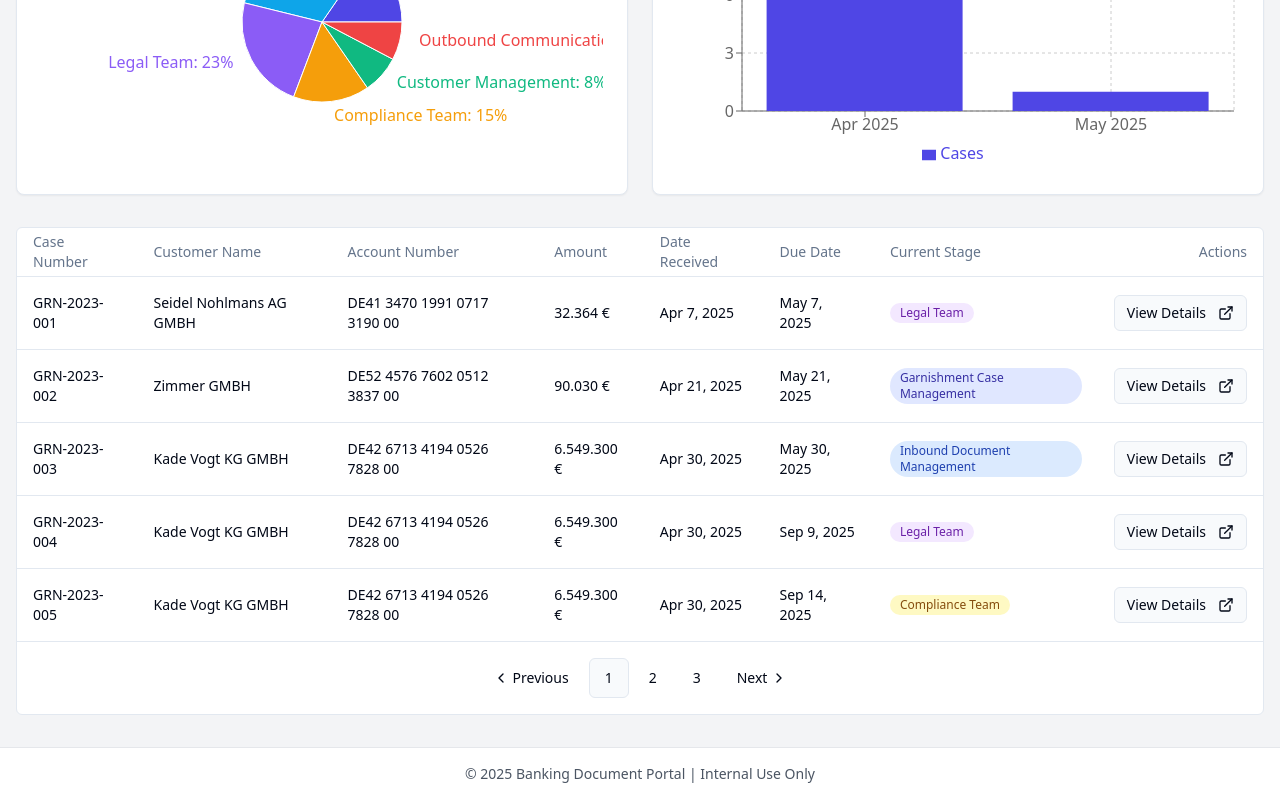
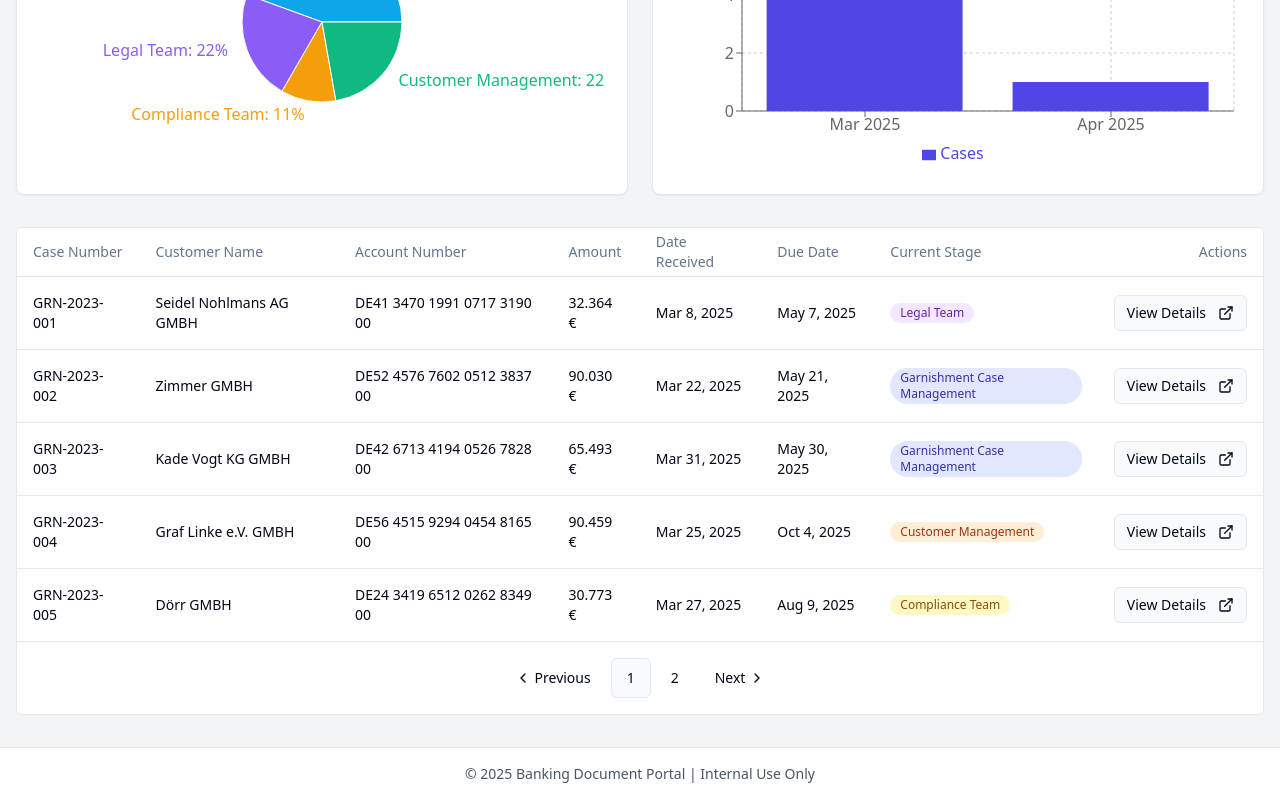
Before and after one commit to msuraj11/garnish-upload-portal, a React (Vite) app: page /garnishment-orders in a window 1280 px wide. Shown: the part 467-1267 px from the top of the page. Built offline with nearby package versions, Linux system fonts and the light colour scheme.

Commit message:
Updated data to make them unique and removed duplicates. Showing piechart mappings only if records are greater than 0%.

```diff
--- a/src/components/GarnishmentCharts.tsx
+++ b/src/components/GarnishmentCharts.tsx
@@ -98,7 +98,7 @@ const GarnishmentCharts = () => {
                 cx="50%"
                 cy="50%"
                 labelLine={false}
-                label={({ name, percent }) => `${name}: ${(percent * 100).toFixed(0)}%`}
+                label={({ name, percent }) => percent ? `${name}: ${(percent * 100).toFixed(0)}%` : ''}
                 outerRadius={80}
                 fill="#8884d8"
                 dataKey="value"
--- a/src/data/sampleGarnishmentOrders.ts
+++ b/src/data/sampleGarnishmentOrders.ts
@@ -1,5 +1,4 @@
-
-import { GarnishmentOrderWithTimeline } from '@/context/GarnishmentContext';
+import {GarnishmentOrderWithTimeline} from "@/context/GarnishmentContext";
 
 // Sample data with updated values and new fields
 export const initialOrders: GarnishmentOrderWithTimeline[] = [
@@ -8,7 +7,7 @@ export const initialOrders: GarnishmentOrderWithTimeline[] = [
     caseNumber: "GRN-2023-001",
     customerName: "Seidel Nohlmans AG GMBH",
     accountNumber: "DE41 3470 1991 0717 3190 00",
-    dateReceived: new Date("2025-04-07T22:00:00.000Z"),
+    dateReceived: new Date("2025-03-08T22:00:00.000Z"),
     dueDate: new Date("2025-05-07T22:00:00.000Z"),
     currentStage: "legal_team",
     amount: 32364,
@@ -23,7 +22,7 @@ export const initialOrders: GarnishmentOrderWithTimeline[] = [
     caseNumber: "GRN-2023-002",
     customerName: "Zimmer GMBH",
     accountNumber: "DE52 4576 7602 0512 3837 00",
-    dateReceived: new Date("2025-04-21T22:00:00.000Z"),
+    dateReceived: new Date("2025-03-22T22:00:00.000Z"),
     dueDate: new Date("2025-05-21T22:00:00.000Z"),
     currentStage: "case_management",
     amount: 90030,
@@ -38,10 +37,10 @@ export const initialOrders: GarnishmentOrderWithTimeline[] = [
     caseNumber: "GRN-2023-003",
     customerName: "Kade Vogt KG GMBH",
     accountNumber: "DE42 6713 4194 0526 7828 00",
-    dateReceived: new Date("2025-04-30T22:00:00.000Z"),
+    dateReceived: new Date("2025-03-31T22:00:00.000Z"),
     dueDate: new Date("2025-05-30T22:00:00.000Z"),
-    currentStage: "document_management",
-    amount: 6549300,
+    currentStage: "case_management",
+    amount: 65493,
     courtOrderNumber: "3856-803187/1",
     courtAddress: "Junckenallee 41, 93112 Uelzen",
     defendantAddress: "Julian-Ullmann-Straße 8, 88731 Forchheim",
@@ -51,69 +50,9 @@ export const initialOrders: GarnishmentOrderWithTimeline[] = [
   {
     id: "4",
     caseNumber: "GRN-2023-004",
-    customerName: "Kade Vogt KG GMBH",
-    accountNumber: "DE42 6713 4194 0526 7828 00",
-    dateReceived: new Date("2025-04-30T22:00:00.000Z"),
-    dueDate: new Date("2025-09-09T22:00:00.000Z"),
-    currentStage: "legal_team",
-    amount: 6549300,
-    courtOrderNumber: "3856-803187/1",
-    courtAddress: "Junckenallee 41, 93112 Uelzen",
-    defendantAddress: "Julian-Ullmann-Straße 8, 88731 Forchheim",
-    defendantId: "HRB 66780",
-    plaintiff: "Stadelmann AG"
-  },
-  {
-    id: "5",
-    caseNumber: "GRN-2023-005",
-    customerName: "Kade Vogt KG GMBH",
-    accountNumber: "DE42 6713 4194 0526 7828 00",
-    dateReceived: new Date("2025-04-30T22:00:00.000Z"),
-    dueDate: new Date("2025-09-14T22:00:00.000Z"),
-    currentStage: "compliance_team",
-    amount: 6549300,
-    courtOrderNumber: "3856-803187/1",
-    courtAddress: "Junckenallee 41, 93112 Uelzen",
-    defendantAddress: "Julian-Ullmann-Straße 8, 88731 Forchheim",
-    defendantId: "HRB 66780",
-    plaintiff: "Stadelmann AG"
-  },
-  {
-    id: "6",
-    caseNumber: "GRN-2023-006",
-    customerName: "DAVID L. WILSON",
-    accountNumber: "DE42 6713 4194 0526 7777 00",
-    dateReceived: new Date("2025-04-30T22:00:00.000Z"),
-    dueDate: new Date("2025-06-19T22:00:00.000Z"),
-    currentStage: "case_management",
-    amount: 6450,
-    courtOrderNumber: "WG-2023-7890",
-    courtAddress: "456 JUSTICE WAY ST. GEORGE, UT 84770",
-    defendantAddress: "789 N PINE ST, ST. GEORGE, UT 84770",
-    defendantId: "456-78-9123",
-    plaintiff: "SUMMIT CREDIT SERVICES, LLC"
-  },
-  {
-    id: "7",
-    caseNumber: "GRN-2023-007",
-    customerName: "JANE DOE ENTERPRISES, INC.",
-    accountNumber: "DE42 6713 4009 0505 7828 00",
-    dateReceived: new Date("2025-04-30T22:00:00.000Z"),
-    dueDate: new Date("2025-07-30T22:00:00.000Z"),
-    currentStage: "document_management",
-    amount: 13200,
-    courtOrderNumber: "SL-2022-4521",
-    courtAddress: "123 MAIN ST, SALT LAKE CITY, UT 84101",
-    defendantAddress: "500 W 100 N, SALT LAKE CITY, UT 84101",
-    defendantId: "987-65-4321",
-    plaintiff: "SMITH & ASSOCIATES LAW FIRM"
-  },
-  {
-    id: "8",
-    caseNumber: "GRN-2023-008",
     customerName: "Graf Linke e.V. GMBH",
     accountNumber: "DE56 4515 9294 0454 8165 00",
-    dateReceived: new Date("2025-04-24T22:00:00.000Z"),
+    dateReceived: new Date("2025-03-25T22:00:00.000Z"),
     dueDate: new Date("2025-10-04T22:00:00.000Z"),
     currentStage: "customer_management",
     amount: 90459,
@@ -124,11 +63,11 @@ export const initialOrders: GarnishmentOrderWithTimeline[] = [
     plaintiff: "Säuberlich GmbH & Co. KG"
   },
   {
-    id: "9",
-    caseNumber: "GRN-2023-009",
+    id: "5",
+    caseNumber: "GRN-2023-005",
     customerName: "Dörr GMBH",
     accountNumber: "DE24 3419 6512 0262 8349 00",
-    dateReceived: new Date("2025-04-26T22:00:00.000Z"),
+    dateReceived: new Date("2025-03-27T22:00:00.000Z"),
     dueDate: new Date("2025-08-09T22:00:00.000Z"),
     currentStage: "compliance_team",
     amount: 30773,
@@ -139,11 +78,11 @@ export const initialOrders: GarnishmentOrderWithTimeline[] = [
     plaintiff: "Bauer Stiftung & Co. KGaA"
   },
   {
-    id: "10",
-    caseNumber: "GRN-2023-010",
+    id: "6",
+    caseNumber: "GRN-2023-006",
     customerName: "Oderwald GMBH",
     accountNumber: "DE2426 3004 8477 6371",
-    dateReceived: new Date("2025-04-13T22:00:00.000Z"),
+    dateReceived: new Date("2025-03-14T22:00:00.000Z"),
     dueDate: new Date("2025-06-14T22:00:00.000Z"),
     currentStage: "legal_team",
     amount: 45000,
@@ -154,13 +93,13 @@ export const initialOrders: GarnishmentOrderWithTimeline[] = [
     plaintiff: "Börner AG & Co. KGaA"
   },
   {
-    id: "11",
-    caseNumber: "GRN-2023-011",
+    id: "7",
+    caseNumber: "GRN-2023-007",
     customerName: "BEISPIEL BAU GMBH",
     accountNumber: "DE89 3704 0044 0532 0130 00",
-    dateReceived: new Date("2025-05-04T22:00:00.000Z"),
+    dateReceived: new Date("2025-04-05T22:00:00.000Z"),
     dueDate: new Date("2025-06-19T22:00:00.000Z"),
-    currentStage: "outbound_communication",
+    currentStage: "customer_management",
     amount: 17657,
     courtOrderNumber: "0123-4567/22",
     courtAddress: "Kolner Straße 10 60311 Frankfurt am Main",
@@ -169,11 +108,11 @@ export const initialOrders: GarnishmentOrderWithTimeline[] = [
     plaintiff: "ABC Company GMBH"
   },
   {
-    id: "12",
-    caseNumber: "GRN-2023-012",
+    id: "8",
+    caseNumber: "GRN-2023-008",
     customerName: "Rust GMBH",
     accountNumber: "DE7765 8509 5522 7806",
-    dateReceived: new Date("2025-04-15T22:00:00.000Z"),
+    dateReceived: new Date("2025-03-16T22:00:00.000Z"),
     dueDate: new Date("2025-05-31T23:00:00.000Z"),
     currentStage: "case_management",
     amount: 17657,
@@ -184,18 +123,18 @@ export const initialOrders: GarnishmentOrderWithTimeline[] = [
     plaintiff: "Binner GmbH & Co. KG"
   },
   {
-    id: "13",
-    caseNumber: "GRN-2023-013",
-    customerName: "Rust GMBH",
-    accountNumber: "DE7765 8509 5522 7806",
-    dateReceived: new Date("2025-04-15T22:00:00.000Z"),
+    id: "9",
+    caseNumber: "GRN-2023-009",
+    customerName: "Meister GMBH",
+    accountNumber: "DE97 2736 6237 0478 2257 00",
+    dateReceived: new Date("2025-03-20T22:00:00.000Z"),
     dueDate: new Date("2025-11-04T23:00:00.000Z"),
     currentStage: "case_management",
-    amount: 17657,
-    courtOrderNumber: "8233-795120/1",
-    courtAddress: "Heinz-Wilhelm-Patberg-Gasse 1, 85017 Oranienburg",
-    defendantAddress: "Heiner-Salz-Ring 308, 21045 Wiedenbrück",
-    defendantId: "HRB 92237",
-    plaintiff: "Binner GmbH & Co. KG"
+    amount: 79752,
+    courtOrderNumber: "9266-740318/9",
+    courtAddress: "Haeringgasse 348, 88581 Oschatz",
+    defendantAddress: "Camilla-Tröst-Platz 128, 11209 Dessau",
+    defendantId: "HRB 42097",
+    plaintiff: "Adler"
   }
 ];
```
